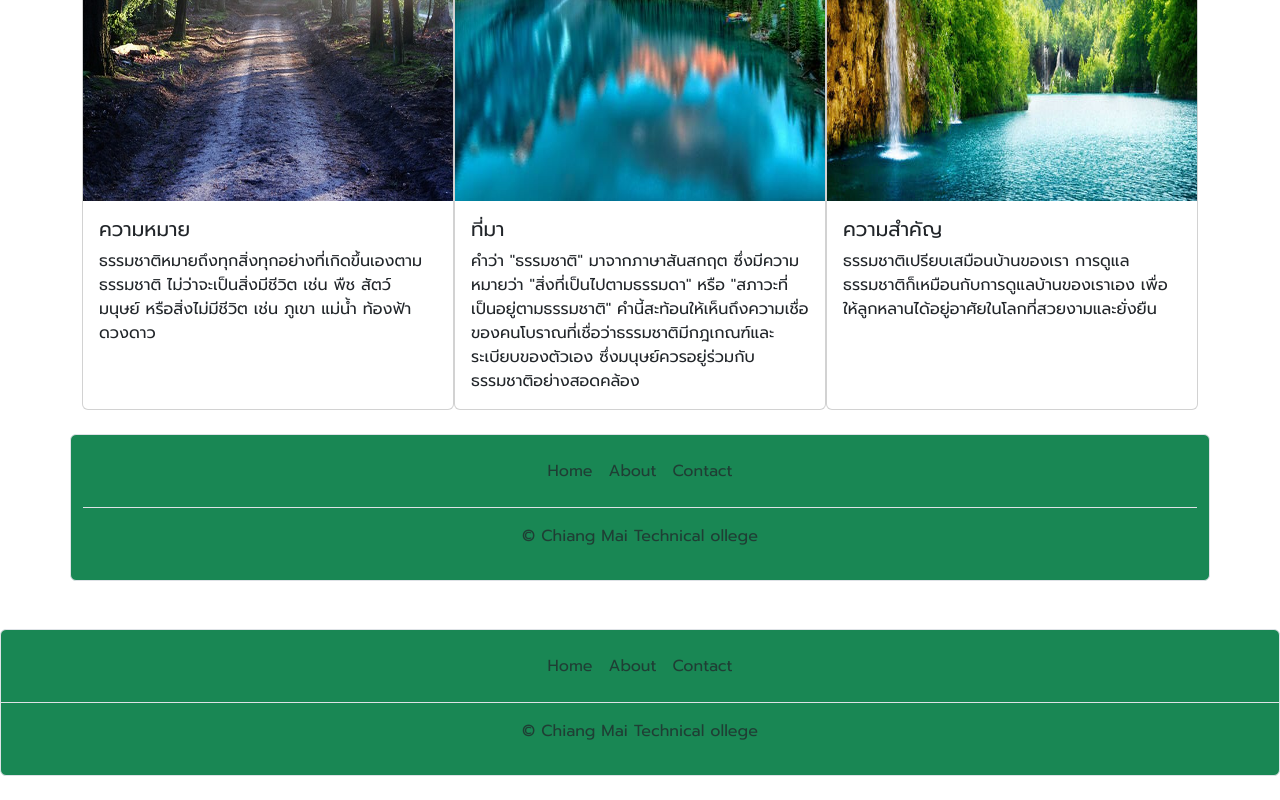
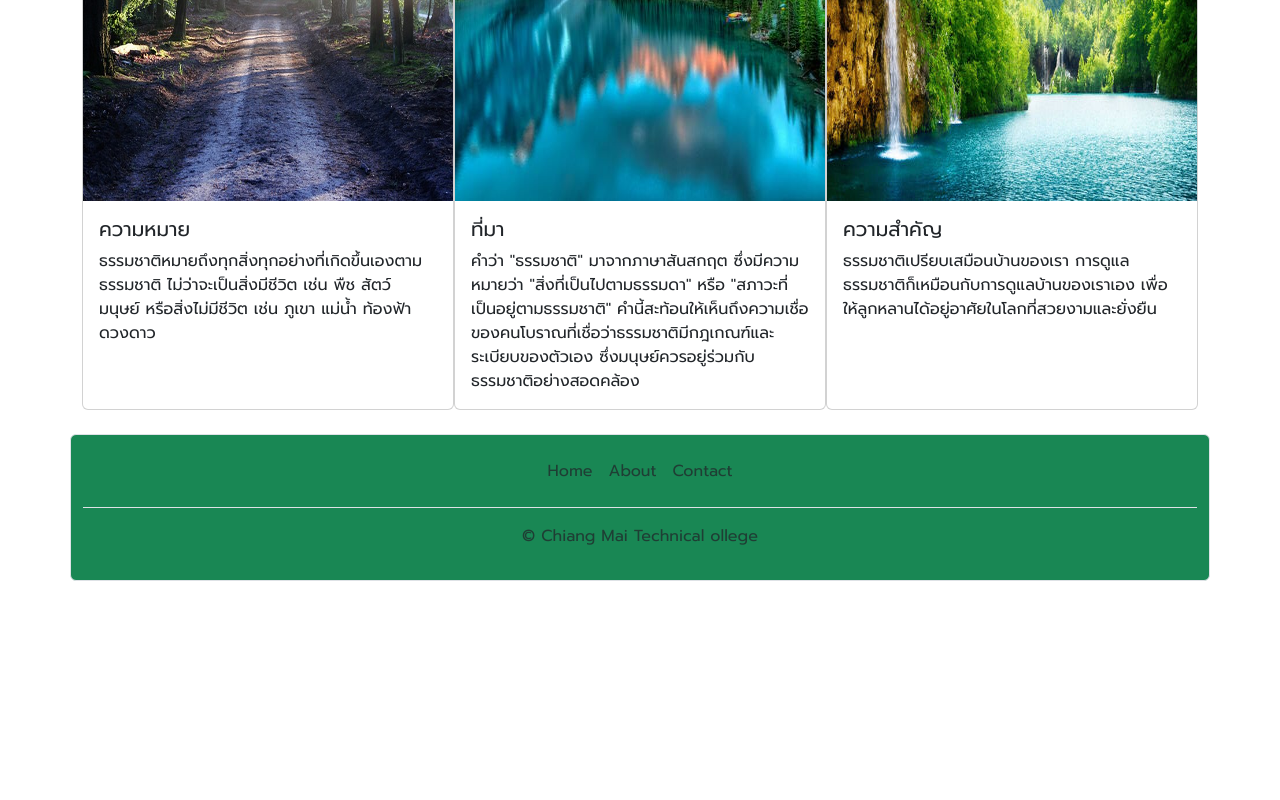
Before and after one commit to OlanKongngoen/fontend, a Next.js app: page / in a window 1280 px wide. Shown: the part 1054-1854 px from the top of the page. After the commit the page ends 1659 px from the top, so only its background shows below. Built offline with nearby package versions, Linux system fonts and the light colour scheme.

Commit message:
commit message here

```diff
--- a/src/app/layout.js
+++ b/src/app/layout.js
@@ -14,16 +14,6 @@ export default function RootLayout({ children }) {
   return (
     <html lang="en">
       <body className={prompt.className}>{children}</body>
-      <div classname="row">
-    <footer className="bg-success py-3 my-4 border rounded">
-      <ul className="nav justify-content-center border-bottom pb-3 mb-3">
-        <li className="nav-item"><a href="#" className="nav-link px-2 text-body-secondary">Home</a></li>
-        <li className="nav-item"><a href="#" className="nav-link px-2 text-body-secondary">About</a></li>
-        <li className="nav-item"><a href="#" className="nav-link px-2 text-body-secondary">Contact</a></li>
-      </ul>
-      <p className="text-center text-body-secondary">© Chiang Mai Technical ollege</p>
-    </footer>
-  </div>
     </html>
 
   );
```
